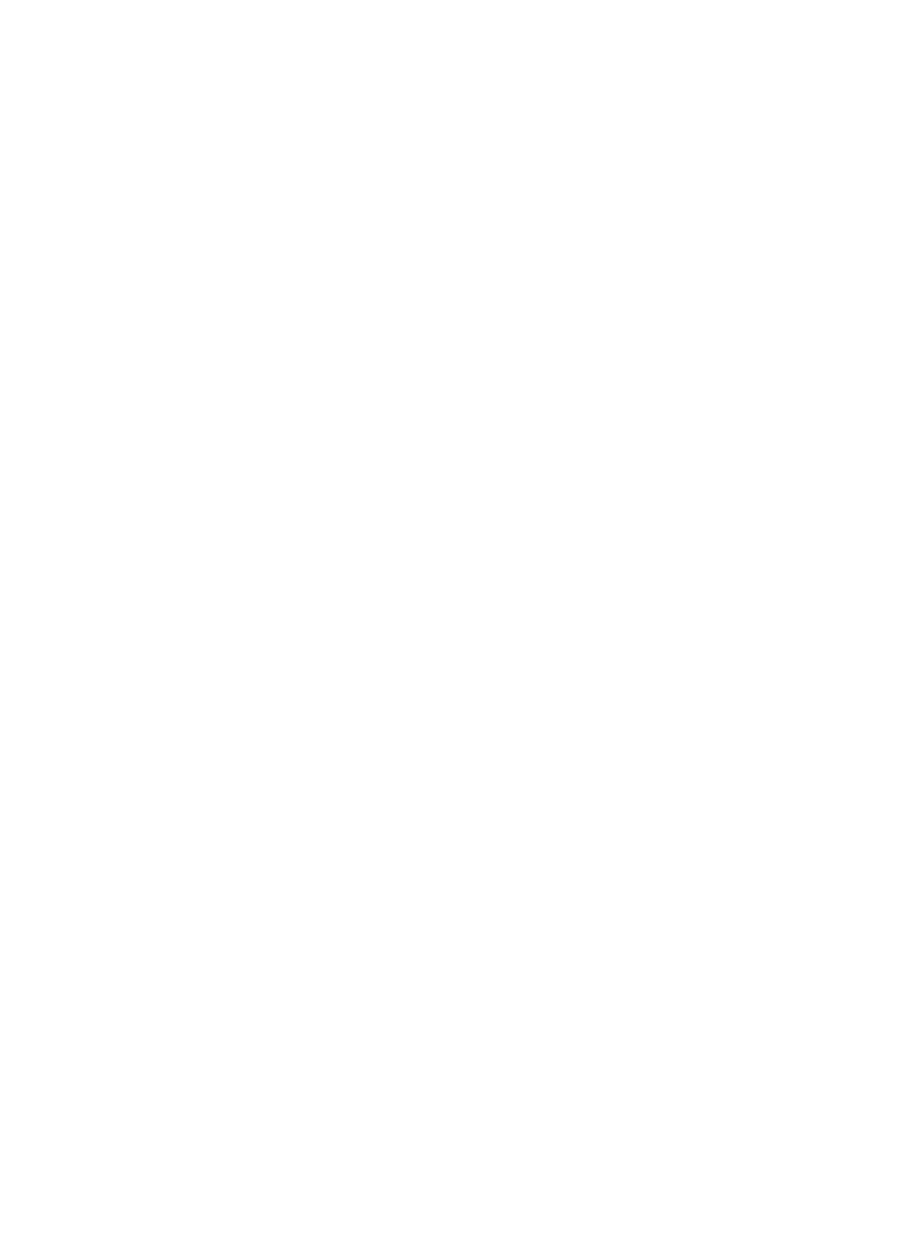
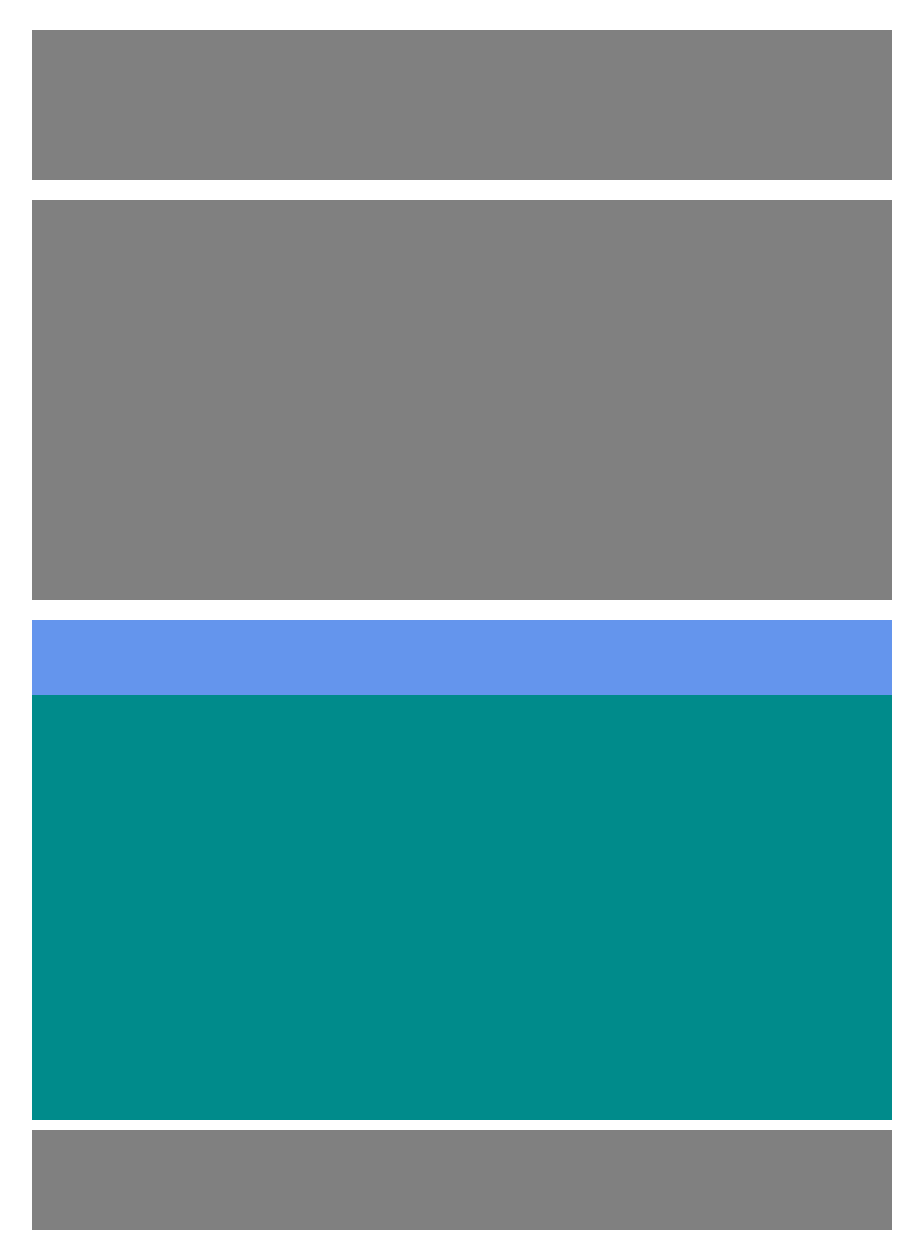
Before and after one commit to Tredicibrando/htmlcss-struttura-wp, a plain HTML site: page index.html in a window 1280 px wide. Shown: the whole page, without its empty margins (178-1101 px from the left). Before the commit the page ends 800 px from the top, so only its background shows below. Drawn offline with Linux system fonts and the light colour scheme.

Commit message:
struttura finalizzata, inizio sviluppo colonne

```diff
--- a/css/style.css
+++ b/css/style.css
@@ -6,9 +6,52 @@
 
 html{
     font-family: 'Roboto', sans-serif;
+    font-size: 16px;
 }
 
+body{
+    max-width: calc(100% - 400px);
+    margin: 0 auto;
+    padding: 10px;
+}
+
+
+header{
+    height: 150px;
+    margin: 20px auto 20px;
+}
+
+footer{
+    height: 100px;
+    margin: 0 auto;
+}
+
+.clearfix::after{
+    content: "";
+    display: block;
+    clear: both;
+}
 /* debug */
 .debug{
+    background-color: grey;
+}
 
+.debug_content{
+    background-color: cornflowerblue;
 }
+
+.debug.content_01{
+    height: 400px;
+    margin: 20px auto 20px;
+}
+
+.debug.content_02{
+    background-color: darkcyan;
+    height: 500px;
+    margin: 20px auto 10px auto;
+    position: relative;
+}
+
+.rect_01{
+    height: 75px;
+}
--- a/index.html
+++ b/index.html
@@ -10,17 +10,46 @@
     <meta name="viewport" content="width=device-width, initial-scale=1.0">
     <title>WP</title>
 </head>
-<body class="debug">
+<body>
 
-    <header>
+    <header class="debug">
 
     </header>
 
     <main>
 
+        <!-- prima sezione -->
+
+        <section class="debug content_01">
+
+            <div></div>
+
+        </section>
+
+
+        <!-- seconda sezione -->
+        <section class="debug content_02 clearfix">
+
+            <div class="debug_content rect_01">
+
+            </div>
+
+            <div class="debug_content ">
+
+            </div>
+
+            <div class="debug_content ">
+
+            </div>
+
+            <div class="debug_content ">
+
+            </div>
+        </section>
+
     </main>
 
-    <footer>
+    <footer class="debug">
 
     </footer>
 
```
